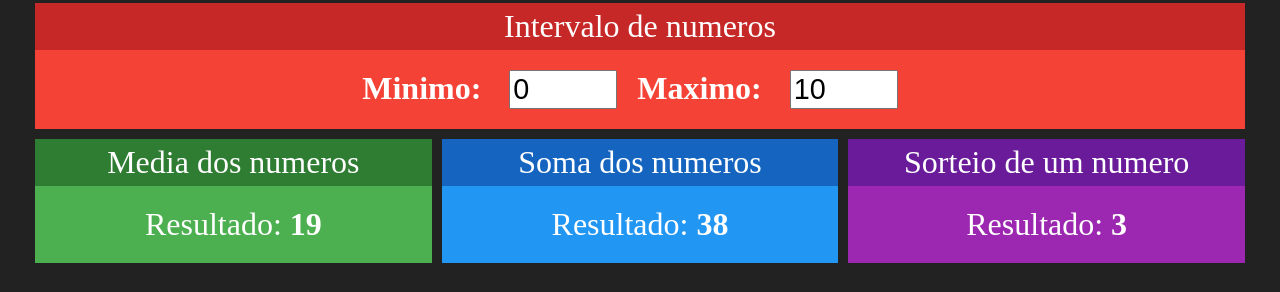
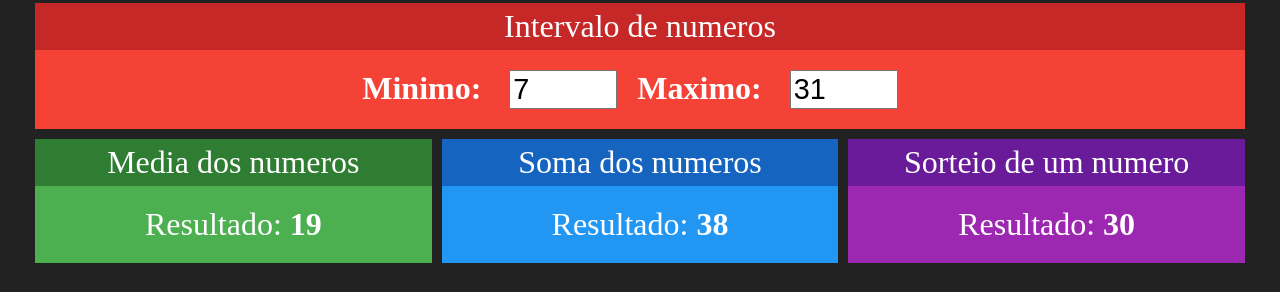
Before and after one commit to leandrolinkolnr/Projeto_React_com_Redux, a React (Create React App) app: page / in a window 1280 px wide. Shown: the part 192-484 px from the top of the page. Built offline with nearby package versions, Linux system fonts and the light colour scheme.

Commit message:
Conectando componentes Sorteio e Intervalo com Redux

```diff
--- a/src/Components/Intervalo.jsx
+++ b/src/Components/Intervalo.jsx
@@ -1,22 +1,34 @@
 import './Intervalo.css'
 import React from 'react'
 import Card from './Card'
+import { connect } from 'react-redux'
 
 
-export default props => {
+function Intervalo(props) {
+
+    const {min, max } = props
 
     return (
         <Card title="Intervalo de numeros" red>
             <div className='Intervalo'>
                 <span>
                     <strong>Minimo: </strong>
-                    <input type="number" value={0} readonly></input>
+                    <input type="number" value={min} readonly></input>
                 </span>
                 <span>
                     <strong>Maximo: </strong>
-                    <input type="number" value={10} readonly></input>
+                    <input type="number" value={max} readonly></input>
                 </span>
             </div>
         </Card>
     )
 }
+
+function mapStateToProps(state){
+    return {
+        min: state.numeros.min,
+        max: state.numeros.max
+    }
+}
+
+export default connect(mapStateToProps) (Intervalo)
--- a/src/Components/Sorteio.jsx
+++ b/src/Components/Sorteio.jsx
@@ -1,16 +1,29 @@
 import React from 'react'
 import Card from './Card'
+import { connect } from 'react-redux'
 
-export default props => {
+ function Sorteio(props) {
+
+    const {min, max}= props;
+    const aleatorio = parseInt(Math.random() * (max - min)) + min;
 
     return (
         <Card title="Sorteio de um numero" purple>
             <div>
                 <span>
                     <span>Resultado: </span>
-                    <strong>{3}</strong>
+                    <strong>{aleatorio}</strong>
                 </span>
             </div>
         </Card>
     )
 }
+
+function mapStateToProps(state){
+    return {
+        min: state.numeros.min,
+        max: state.numeros.max
+    }
+}
+
+export default connect(mapStateToProps)(Sorteio)
```
